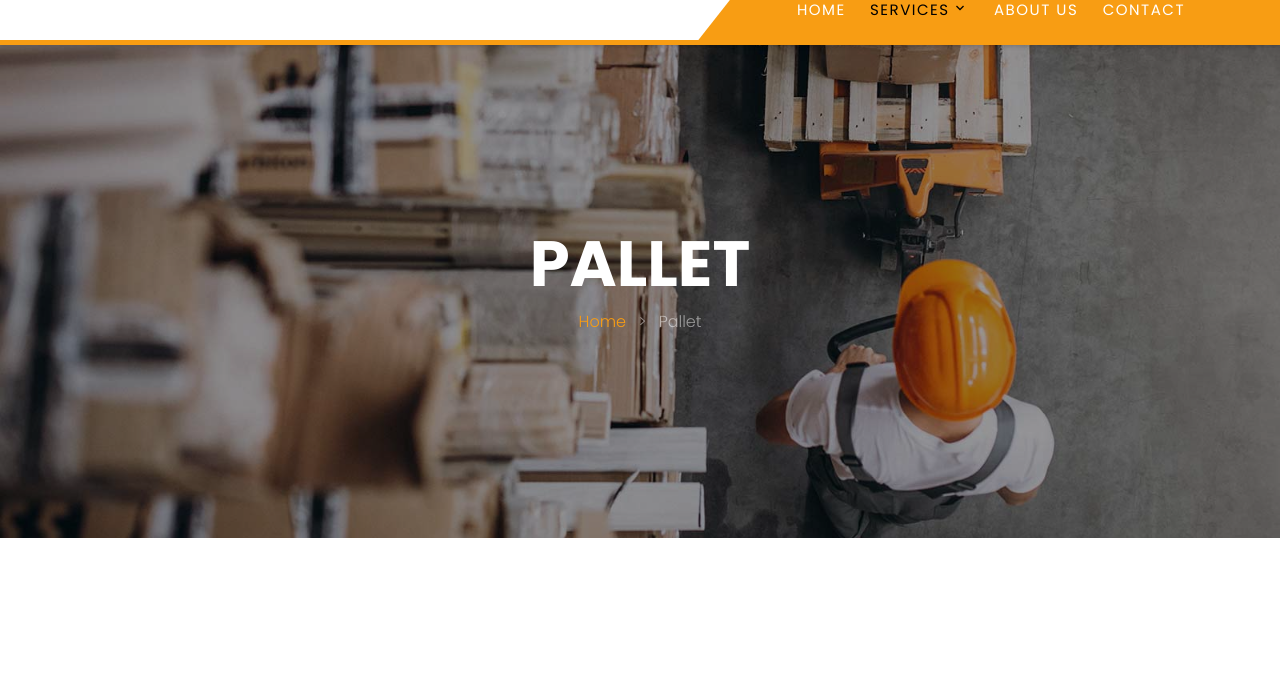
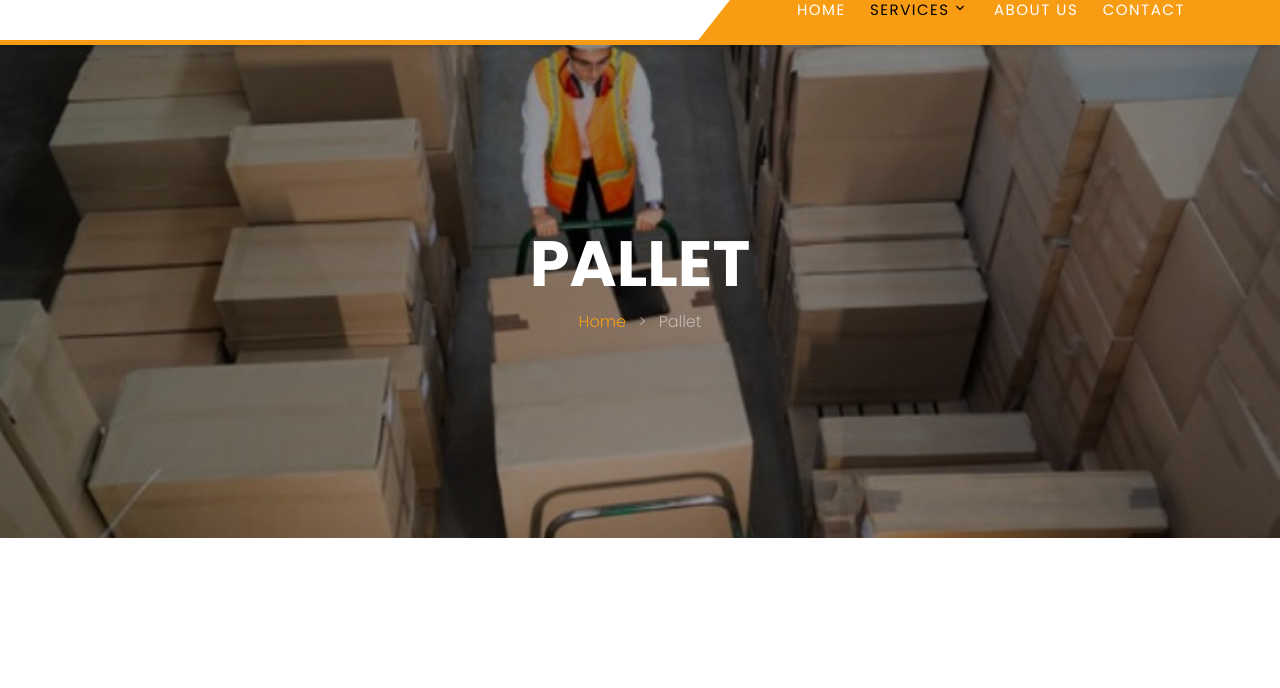
Before and after one commit to webuimaker/testASP, a plain HTML site: page palletizing.html in a window 1280 px wide. Shown: the part 112-800 px from the top of the page. Drawn offline with Linux system fonts and the light colour scheme; files whose address does not match are found by name; a web font is replaced by a local one.

Commit message:
updated pallet

```diff
--- a/palletizing.html
+++ b/palletizing.html
@@ -93,7 +93,7 @@
 
       </header>
 
-<div class="site-blocks-cover inner-page-cover overlay" style="background-image: url(images/worker.jpg);" data-aos="fade" data-stellar-background-ratio="0.05">
+<div class="site-blocks-cover inner-page-cover overlay" style="background-image: url(images/manual-palletizing.jpg);" data-aos="fade" data-stellar-background-ratio="0.05">
 
       <div class="container">
         <div class="row align-items-center justify-content-center text-center">
```
Also changed, not shown: index.html (+1 -1 lines), images/manual-palletizing.jpg (added).
